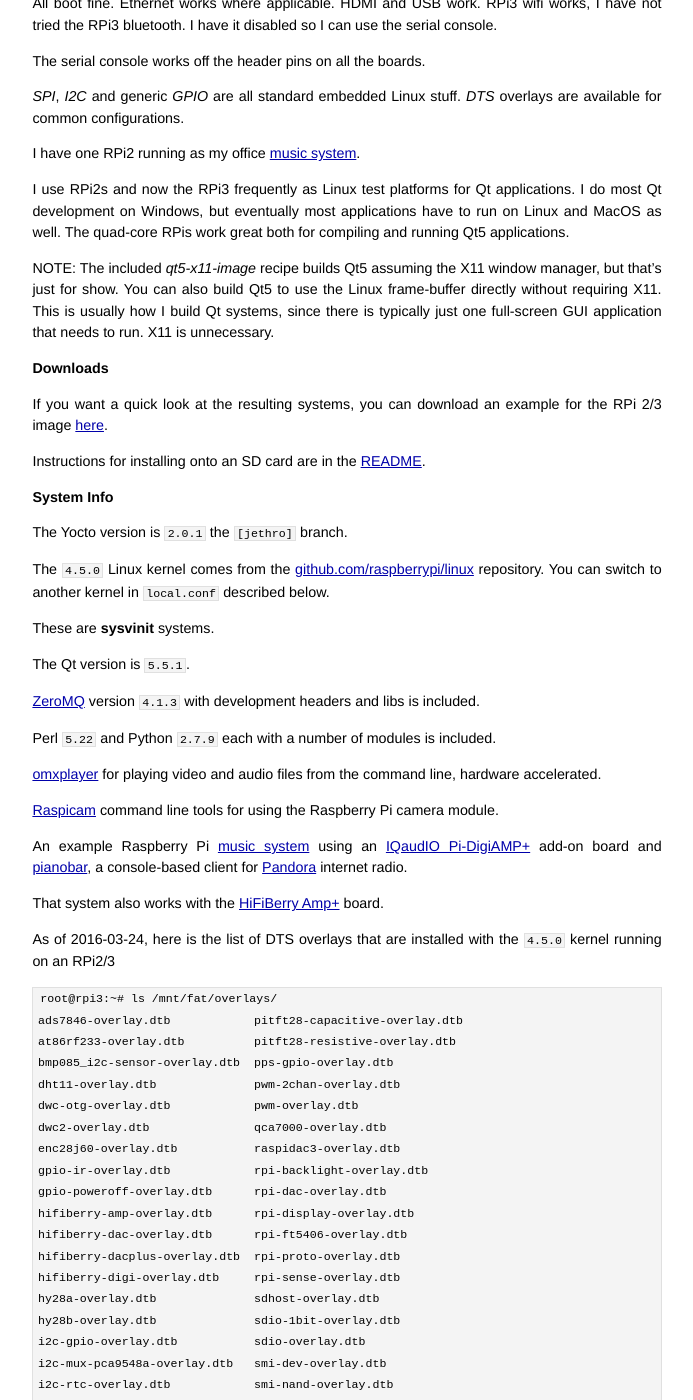
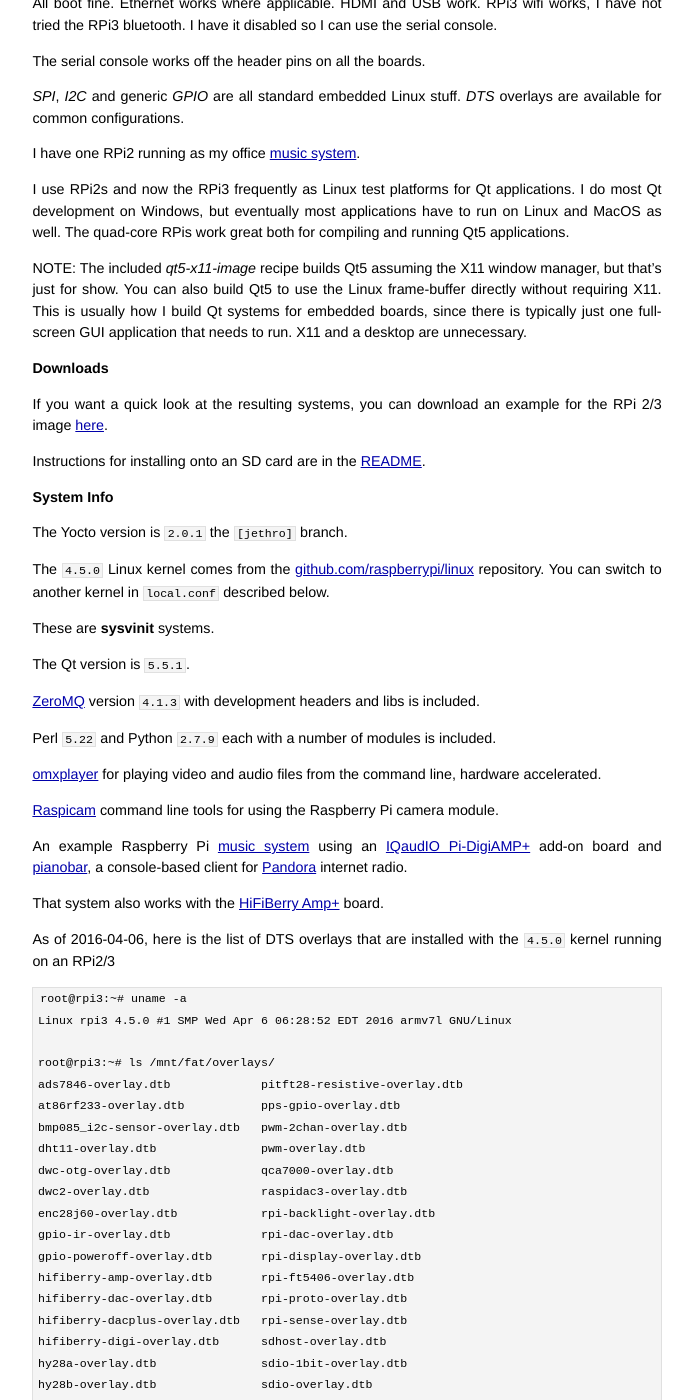
Before and after one commit to jumpnow/jumpnowtek-site, a Jekyll site: the page built from _posts/2015-12-04-Raspberry-Pi-Systems-with-Yocto.md, in a window 1280 px wide and 1400 px high, scrolled down 737 px. Shown: the whole window, without its empty margins (293-986 px from the left). Built offline with Jekyll 4.4.1, drawn with Linux system fonts in a browser that asks for light colours; some of the changed text lies outside the part shown.

Commit message:
Update overlay list for rpi

```diff
--- a/_posts/2015-12-04-Raspberry-Pi-Systems-with-Yocto.md
+++ b/_posts/2015-12-04-Raspberry-Pi-Systems-with-Yocto.md
@@ -2,20 +2,20 @@
 layout: post
 title: Building Raspberry Pi Systems with Yocto
 description: "Building customized systems for the Raspberry Pi using tools from the Yocto Project"
-date: 2016-04-04 05:00:00
+date: 2016-04-06 08:54:00
 categories: rpi
 tags: [linux, rpi, yocto, rpi2, rpi3, rpi zero, rpi compute]
 ---
 
 Building systems for [Raspberry Pi][rpi] boards using tools from the [Yocto Project][Yocto].
 
-The example images in [meta-rpi][meta-rpi] build systems to support C, C++, [Qt5][qt], Perl and Python development, the languages and tools that I commonly use. Other languages are supported, but you'll have to add the packages to your image recipe.
+The example images in [meta-rpi][meta-rpi] build systems that support C, C++, [Qt5][qt], Perl and Python development, the languages and tools that I commonly use. Other languages are supported, but you will have to add the packages to your image recipe.
 
 Yocto is a good tool for building minimal, customized systems like single function hacking projects or industrial / commercial embedded products.
 
 If you are looking for a full-featured desktop experience you will be better off sticking with [Raspbian][raspbian] or another one of the full-featured [RPi distributions][rpi-distros].
 
-If things like quick boot times, small image sizes or read-only rootfs are important to your project, then Yocto might be a good option.
+If things like quick boot times, small image sizes or read-only rootfs are important to your project, then you might want to try Yocto.
 
 I am using the Yocto [meta-raspberrypi][meta-raspberrypi] layer, but have updated recipes for the Linux kernel, [bootfiles][firmware-repo] and some [userland][userland-repo] components. Eventually I will probably move away from using meta-raspberry altogether, similar to [meta-bbb][meta-bbb], since the Yocto repo tends to lag behind the latest RPi developments.
 
@@ -38,7 +38,7 @@
 
 I use RPi2s and now the RPi3 frequently as Linux test platforms for Qt applications. I do most Qt development on Windows, but eventually most applications have to run on Linux and MacOS as well. The quad-core RPis work great both for compiling and running Qt5 applications.
 
-NOTE: The included *qt5-x11-image* recipe builds Qt5 assuming the X11 window manager, but that's just for show. You can also build Qt5 to use the Linux frame-buffer directly without requiring X11. This is usually how I build Qt systems, since there is typically just one full-screen GUI application that needs to run. X11 is unnecessary.
+NOTE: The included *qt5-x11-image* recipe builds Qt5 assuming the X11 window manager, but that's just for show. You can also build Qt5 to use the Linux frame-buffer directly without requiring X11. This is usually how I build Qt systems for embedded boards, since there is typically just one full-screen GUI application that needs to run. X11 and a desktop are unnecessary.
 
 ### Downloads
 
@@ -68,43 +68,46 @@
 
 That system also works with the [HiFiBerry Amp+][hifiberry-amp] board.
 
-As of 2016-03-24, here is the list of DTS overlays that are installed with the `4.5.0` kernel running on an RPi2/3
+As of 2016-04-06, here is the list of DTS overlays that are installed with the `4.5.0` kernel running on an RPi2/3
+
+    root@rpi3:~# uname -a
+    Linux rpi3 4.5.0 #1 SMP Wed Apr 6 06:28:52 EDT 2016 armv7l GNU/Linux
 
     root@rpi3:~# ls /mnt/fat/overlays/
-    ads7846-overlay.dtb            pitft28-capacitive-overlay.dtb
-    at86rf233-overlay.dtb          pitft28-resistive-overlay.dtb
-    bmp085_i2c-sensor-overlay.dtb  pps-gpio-overlay.dtb
-    dht11-overlay.dtb              pwm-2chan-overlay.dtb
-    dwc-otg-overlay.dtb            pwm-overlay.dtb
-    dwc2-overlay.dtb               qca7000-overlay.dtb
-    enc28j60-overlay.dtb           raspidac3-overlay.dtb
-    gpio-ir-overlay.dtb            rpi-backlight-overlay.dtb
-    gpio-poweroff-overlay.dtb      rpi-dac-overlay.dtb
-    hifiberry-amp-overlay.dtb      rpi-display-overlay.dtb
-    hifiberry-dac-overlay.dtb      rpi-ft5406-overlay.dtb
-    hifiberry-dacplus-overlay.dtb  rpi-proto-overlay.dtb
-    hifiberry-digi-overlay.dtb     rpi-sense-overlay.dtb
-    hy28a-overlay.dtb              sdhost-overlay.dtb
-    hy28b-overlay.dtb              sdio-1bit-overlay.dtb
-    i2c-gpio-overlay.dtb           sdio-overlay.dtb
-    i2c-mux-pca9548a-overlay.dtb   smi-dev-overlay.dtb
-    i2c-rtc-overlay.dtb            smi-nand-overlay.dtb
-    i2c0-bcm2708-overlay.dtb       smi-overlay.dtb
-    i2c1-bcm2708-overlay.dtb       spi-gpio35-39-overlay.dtb
-    i2s-mmap-overlay.dtb           spi1-1cs-overlay.dtb
-    iqaudio-dac-overlay.dtb        spi1-2cs-overlay.dtb
-    iqaudio-dacplus-overlay.dtb    spi1-3cs-overlay.dtb
-    lirc-rpi-overlay.dtb           spi2-1cs-overlay.dtb
-    mcp2515-can0-overlay.dtb       spi2-2cs-overlay.dtb
-    mcp2515-can1-overlay.dtb       spi2-3cs-overlay.dtb
-    mmc-overlay.dtb                tinylcd35-overlay.dtb
-    mz61581-overlay.dtb            uart1-overlay.dtb
-    pi3-act-led-overlay.dtb        vc4-kms-v3d-overlay.dtb
-    pi3-disable-bt-overlay.dtb     vga666-overlay.dtb
-    pi3-miniuart-bt-overlay.dtb    w1-gpio-overlay.dtb
-    piscreen-overlay.dtb           w1-gpio-pullup-overlay.dtb
-    piscreen2r-overlay.dtb         wittypi-overlay.dtb
-
+    ads7846-overlay.dtb             pitft28-resistive-overlay.dtb
+    at86rf233-overlay.dtb           pps-gpio-overlay.dtb
+    bmp085_i2c-sensor-overlay.dtb   pwm-2chan-overlay.dtb
+    dht11-overlay.dtb               pwm-overlay.dtb
+    dwc-otg-overlay.dtb             qca7000-overlay.dtb
+    dwc2-overlay.dtb                raspidac3-overlay.dtb
+    enc28j60-overlay.dtb            rpi-backlight-overlay.dtb
+    gpio-ir-overlay.dtb             rpi-dac-overlay.dtb
+    gpio-poweroff-overlay.dtb       rpi-display-overlay.dtb
+    hifiberry-amp-overlay.dtb       rpi-ft5406-overlay.dtb
+    hifiberry-dac-overlay.dtb       rpi-proto-overlay.dtb
+    hifiberry-dacplus-overlay.dtb   rpi-sense-overlay.dtb
+    hifiberry-digi-overlay.dtb      sdhost-overlay.dtb
+    hy28a-overlay.dtb               sdio-1bit-overlay.dtb
+    hy28b-overlay.dtb               sdio-overlay.dtb
+    i2c-gpio-overlay.dtb            sdtweak-overlay.dtb
+    i2c-mux-pca9548a-overlay.dtb    smi-dev-overlay.dtb
+    i2c-rtc-overlay.dtb             smi-nand-overlay.dtb
+    i2c0-bcm2708-overlay.dtb        smi-overlay.dtb
+    i2c1-bcm2708-overlay.dtb        spi-gpio35-39-overlay.dtb
+    i2s-mmap-overlay.dtb            spi1-1cs-overlay.dtb
+    iqaudio-dac-overlay.dtb         spi1-2cs-overlay.dtb
+    iqaudio-dacplus-overlay.dtb     spi1-3cs-overlay.dtb
+    lirc-rpi-overlay.dtb            spi2-1cs-overlay.dtb
+    mcp2515-can0-overlay.dtb        spi2-2cs-overlay.dtb
+    mcp2515-can1-overlay.dtb        spi2-3cs-overlay.dtb
+    mmc-overlay.dtb                 tinylcd35-overlay.dtb
+    mz61581-overlay.dtb             uart1-overlay.dtb
+    pi3-act-led-overlay.dtb         vc4-kms-v3d-overlay.dtb
+    pi3-disable-bt-overlay.dtb      vga666-overlay.dtb
+    pi3-miniuart-bt-overlay.dtb     w1-gpio-overlay.dtb
+    piscreen-overlay.dtb            w1-gpio-pullup-overlay.dtb
+    piscreen2r-overlay.dtb          wittypi-overlay.dtb
+    pitft28-capacitive-overlay.dtb
 
 I've only tested a few
 
```
Also changed, not shown: other parts of _posts/2015-12-04-Raspberry-Pi-Systems-with-Yocto.md (+1 -0 lines).
